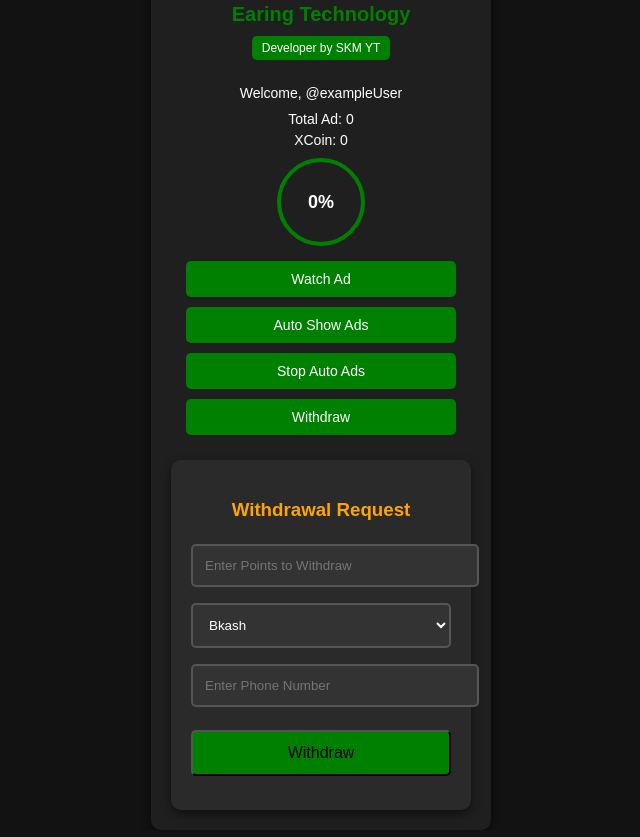
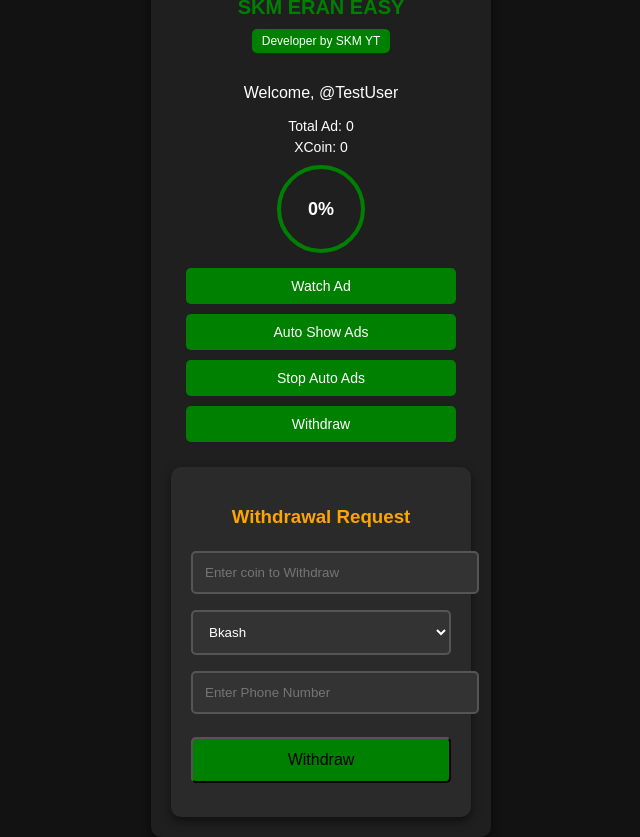
Before and after one commit to Munna069/XMoney-coin, a plain HTML site: page index.html in a window 1280 px wide. Both pictures are taken after a click on the button "Withdraw". Shown: the whole page, without its empty margins (319-959 px from the left). Drawn offline with Linux system fonts and the light colour scheme.

Commit message:
Add files via upload

```diff
--- a/index.html
+++ b/index.html
@@ -246,7 +246,7 @@
 
     <div class="container">
 
-        <h1>Earing Technology </h1>
+        <h1>SKM ERAN EASY </h1>
 
         <div class="developer" onclick="window.location.href='https://t.me/XMoneycoinbot'">Developer by SKM YT </div>
 
@@ -254,7 +254,7 @@
 
         <!-- Display User Info -->
 
-        <div class="user-info">
+        <div class="user_info">
 
             <p>Welcome, <span id="user-name"></span></p>
 
@@ -294,7 +294,7 @@
 
             <h3 style="color: orange; margin-bottom: 15px;">Withdrawal Request</h3>
 
-            <input type="number" id="withdraw-amount" placeholder="Enter Points to Withdraw" />
+            <input type="number" id="withdraw-amount" placeholder="Enter coin to Withdraw" />
 
             <select id="payment-method">
 
@@ -336,7 +336,7 @@
 
         // Simulate user name from Telegram User ID (replace with actual logic to get user info)
 
-        const telegramUserName = "@exampleUser"; // Replace this line with the actual logic to fetch username
+        const telegramUserName = "@TestUser"; // Replace this line with the actual logic to fetch username
 
         document.getElementById("user-name").textContent = telegramUserName;
 
@@ -370,7 +370,7 @@
 
                     document.getElementById('watched-ads').textContent = watchedAdsCount;
 
-                    earnedPoints += 0.29; // Add 0.39 points per ad watched
+                    earnedPoints += 0.01; // Add 0.01 points per ad watched
 
                     document.getElementById('earned-points').textContent = earnedPoints.toFixed(2);
 
```
